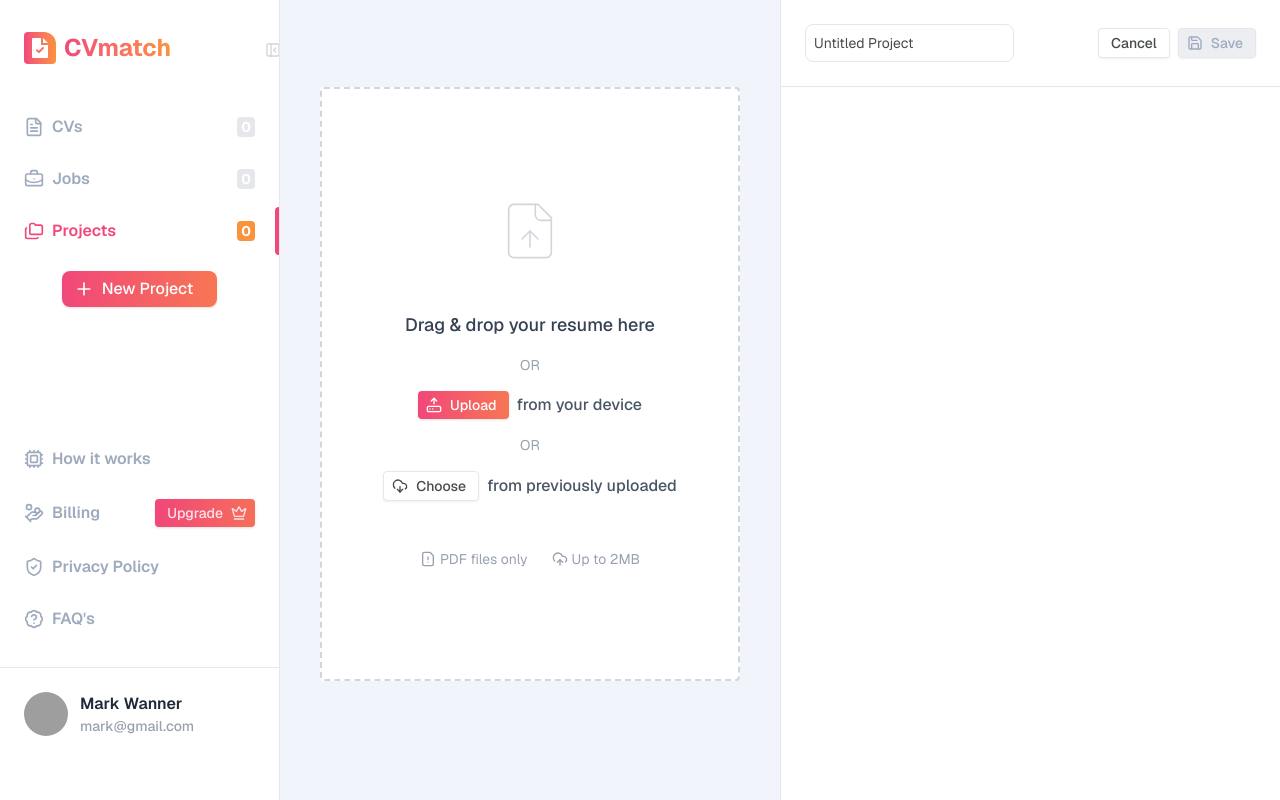
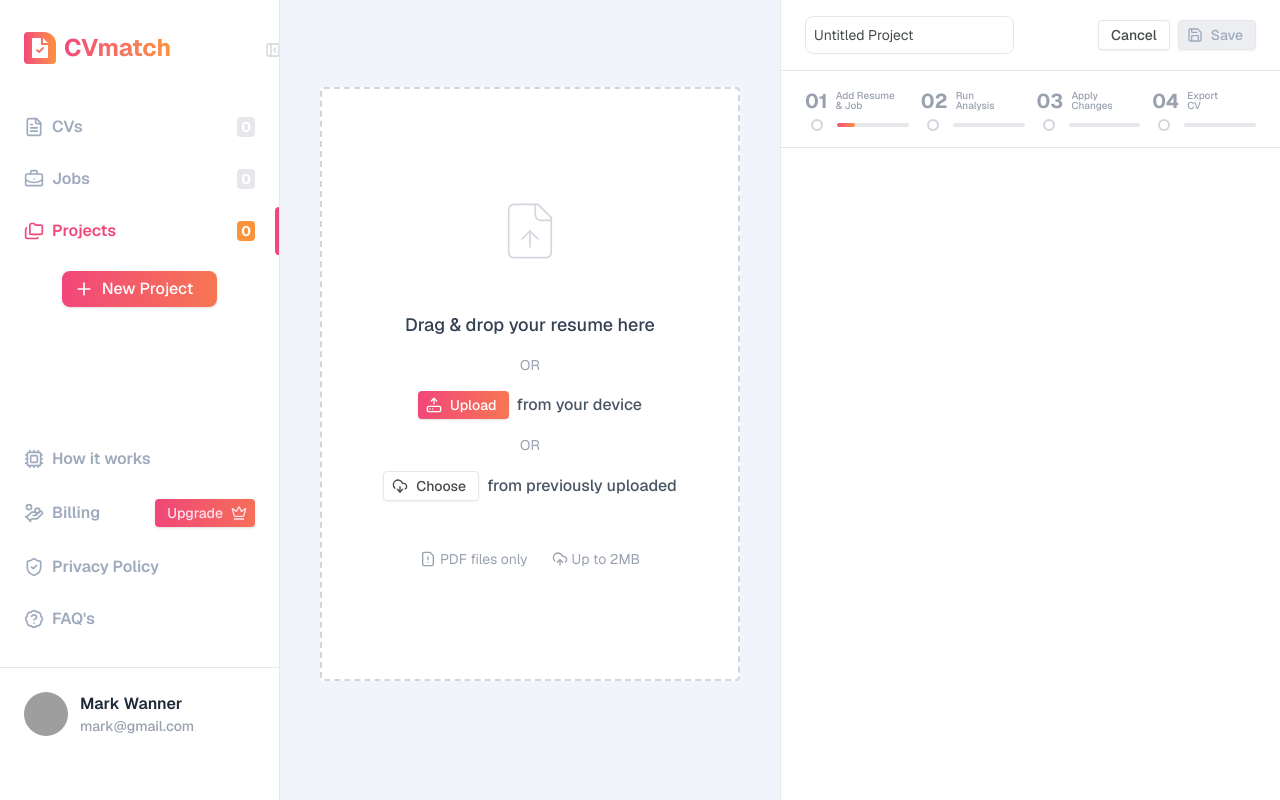
Before and after one commit to jnlabs-dev/cvmatch, a Next.js app: page /projects/new in a window 1280 px wide. Built offline with nearby package versions, Linux system fonts and the light colour scheme; grey boxes are pictures that could not be loaded.

Commit message:
ProjectStepper

```diff
--- /dev/null
+++ b/src/app/components/project/ProjectHeader.tsx
@@ -0,0 +1,53 @@
+"use client";
+
+import clsx from "clsx";
+
+import { SaveIcon } from "lucide-react";
+
+import { TextInput } from "@/app/components/ui/TextInput";
+import { Button } from "@/app/components/ui/Button";
+
+type ProjectHeaderProps = {
+  className?: string;
+  projectName: string;
+  hasUnsavedChanges: boolean;
+  setProjectName: (name: string) => void;
+  onCancel: () => void;
+  onSave: () => void;
+}
+
+export function ProjectHeader({
+  className,
+  projectName,
+  hasUnsavedChanges,
+  setProjectName,
+  onCancel,
+  onSave
+}: ProjectHeaderProps) {
+  return (
+    <div className={clsx("flex items-center justify-between p-3 xs:p-4 xl:px-6", className)}>
+      <TextInput
+        name="projectName"
+        placeholder="Project Name"
+        value={projectName}
+        onChange={(e) => setProjectName(e.target.value)}
+      />
+      <div className="flex gap-2">
+        <Button
+          size="small"
+          onClick={onCancel}
+        >
+          Cancel
+        </Button>
+        <Button
+          size="small"
+          disabled={!hasUnsavedChanges}
+          StartIcon={SaveIcon}
+          onClick={onSave}
+        >
+          Save
+        </Button>
+      </div>
+    </div>
+  )
+}
--- /dev/null
+++ b/src/app/components/project/ProjectStepper.tsx
@@ -0,0 +1,82 @@
+"use client";
+
+import clsx from "clsx";
+
+import { Progress } from "@/app/components/ui/Progress";
+
+export enum ProjectStepId {
+  Setup = "setup",
+  Analysis = "analysis",
+  Apply = "cover-letter",
+  Export = "Export",
+}
+
+type ProjectStepProps = {
+  id: ProjectStepId;
+  index: string;
+  label: string;
+  progress: number;
+}
+function ProjectStep({
+  index,
+  label,
+  progress
+}: ProjectStepProps) {
+  return (
+    <div className="flex flex-1 flex-col  gap-1">
+      <div className="self-start flex items-center gap-2">
+        <span className="flex items-center justify-center text-gray-400 text-xl font-bold">
+          {index}
+        </span>
+        <span className="text-[0.625rem]/[0.625rem] text-gray-400 font-medium whitespace-pre-line">
+          {label}
+        </span>
+      </div>
+      <div className="flex items-center gap-2">
+        <span className="flex items-center justify-center rounded-full border-2 border-gray-300 size-3 mx-1.5">
+          {/* Add the checkmark icon */}
+        </span>
+        <Progress className="flex-1" size="small" value={progress} />
+      </div>
+    </div>
+  );
+}
+
+type ProjectStepperProps = {
+  className?: string;
+  activeStep: ProjectStepId;
+  // completedSteps: ProjectStep[];
+}
+
+export function ProjectStepper({
+  className,
+}: ProjectStepperProps) {
+  return (
+    <div className={clsx("flex p-3 xs:p-4 xl:px-6 gap-3", className)}>
+      <ProjectStep
+        id={ProjectStepId.Setup}
+        index="01"
+        label={`Add Resume \n & Job`}
+        progress={25}
+      />
+      <ProjectStep
+        id={ProjectStepId.Analysis}
+        index="02"
+        label={`Run \n Analysis`}
+        progress={0}
+      />
+      <ProjectStep
+        id={ProjectStepId.Apply}
+        index="03"
+        label={`Apply \n Changes`}
+        progress={0}
+      />
+      <ProjectStep
+        id={ProjectStepId.Export}
+        index="04"
+        label={`Export \n CV`}
+        progress={0}
+      />
+    </div>
+  )
+}
--- /dev/null
+++ b/src/app/components/ui/Progress.tsx
@@ -0,0 +1,34 @@
+import clsx from "clsx";
+
+export type ProgressProps = {
+  className?: string;
+  size?: "small" | "default" | "large";
+  value: number; // percentage 0-100
+};
+
+export function Progress({
+  className,
+  size = "default",
+  value
+}: ProgressProps) {
+  const baseClassNames = "flex w-full bg-gray-200 rounded-full overflow-hidden";
+  const sizes = {
+    small: "h-1",
+    default: "h-1.5",
+    large: "h-2"
+  }
+  return (
+    <div
+      role="progressbar"
+      aria-valuenow={value}
+      aria-valuemin={0}
+      aria-valuemax={100}
+      className={clsx(baseClassNames, sizes[size], className)}
+    >
+      <div
+        className="bg-gradient-to-r from-[var(--color-primary)] to-[var(--color-secondary)] flex flex-col justify-center rounded-full overflow-hidden bg-blue-600 text-xs text-white text-center whitespace-nowrap transition duration-500"
+        style={{ width: `${value}%` }}
+      />
+    </div>
+  );
+}
--- a/src/app/projects/[projectId]/page.tsx
+++ b/src/app/projects/[projectId]/page.tsx
@@ -4,12 +4,11 @@ import { useParams, useRouter } from "next/navigation";
 
 import { useState } from "react";
 
-import { SaveIcon } from "lucide-react";
-
-import { TextInput } from "@/app/components/ui/TextInput";
-import { Button } from "@/app/components/ui/Button";
 import { ResumeDropzone } from "@/app/components/resume/ResumeDropzone";
 import { ResumePreview } from "@/app/components/resume/ResumePreview";
+
+import { ProjectHeader } from "@/app/components/project/ProjectHeader";
+import { ProjectStepper, ProjectStepId } from "@/app/components/project/ProjectStepper";
 
 import { toggleSidebarMinified } from "@/app/utils/hsOverlayHelpers";
 
@@ -21,7 +20,9 @@ export default function ProjectPage() {
   const { projectId } = useParams<ProjectPageParams>();
   const router = useRouter();
 
-  const [projectName, setProjectName] = useState(projectId === "new" ? "Untitled Project" : "");
+  const initialProjectName = projectId === "new" ? "Untitled Project" : "";
+  const [currentStep, setCurrentStep] = useState<ProjectStepId>(ProjectStepId.Setup);
+  const [projectName, setProjectName] = useState(initialProjectName);
   const [resumeFile, setResumeFile] = useState<File | null>(null);
 
   const onCancel = () => {
@@ -32,6 +33,11 @@ export default function ProjectPage() {
   const onFileAccepted = (acceptedFile: File) => {
     toggleSidebarMinified(true);
     setResumeFile(acceptedFile);
+  }
+
+  const hasUnsavedChanges = projectName.trim() !== initialProjectName || !!resumeFile;
+  const onSave = () => {
+    // TODO: handle save
   }
 
   return (
@@ -52,29 +58,18 @@ export default function ProjectPage() {
         </div>
       </div>
       <div className="bg-white border-l border-gray-200">
-        <div className="flex items-center justify-between p-3 xs:p-4 xl:p-6 border-b border-gray-200">
-          <TextInput
-            name="projectName"
-            placeholder="Project Name"
-            value={projectName}
-            onChange={(e) => setProjectName(e.target.value)}
-          />
-          <div className="flex gap-2">
-            <Button
-              size="small"
-              onClick={onCancel}
-            >
-              Cancel
-            </Button>
-            <Button
-              size="small"
-              disabled
-              StartIcon={SaveIcon}
-            >
-              Save
-            </Button>
-          </div>
-        </div>
+        <ProjectHeader
+          className="border-b border-gray-200"
+          projectName={projectName}
+          hasUnsavedChanges={hasUnsavedChanges}
+          setProjectName={setProjectName}
+          onCancel={onCancel}
+          onSave={onSave}
+        />
+        <ProjectStepper
+          className="border-b border-gray-200"
+          activeStep={currentStep}
+        />
       </div>
     </div>
   )
```
